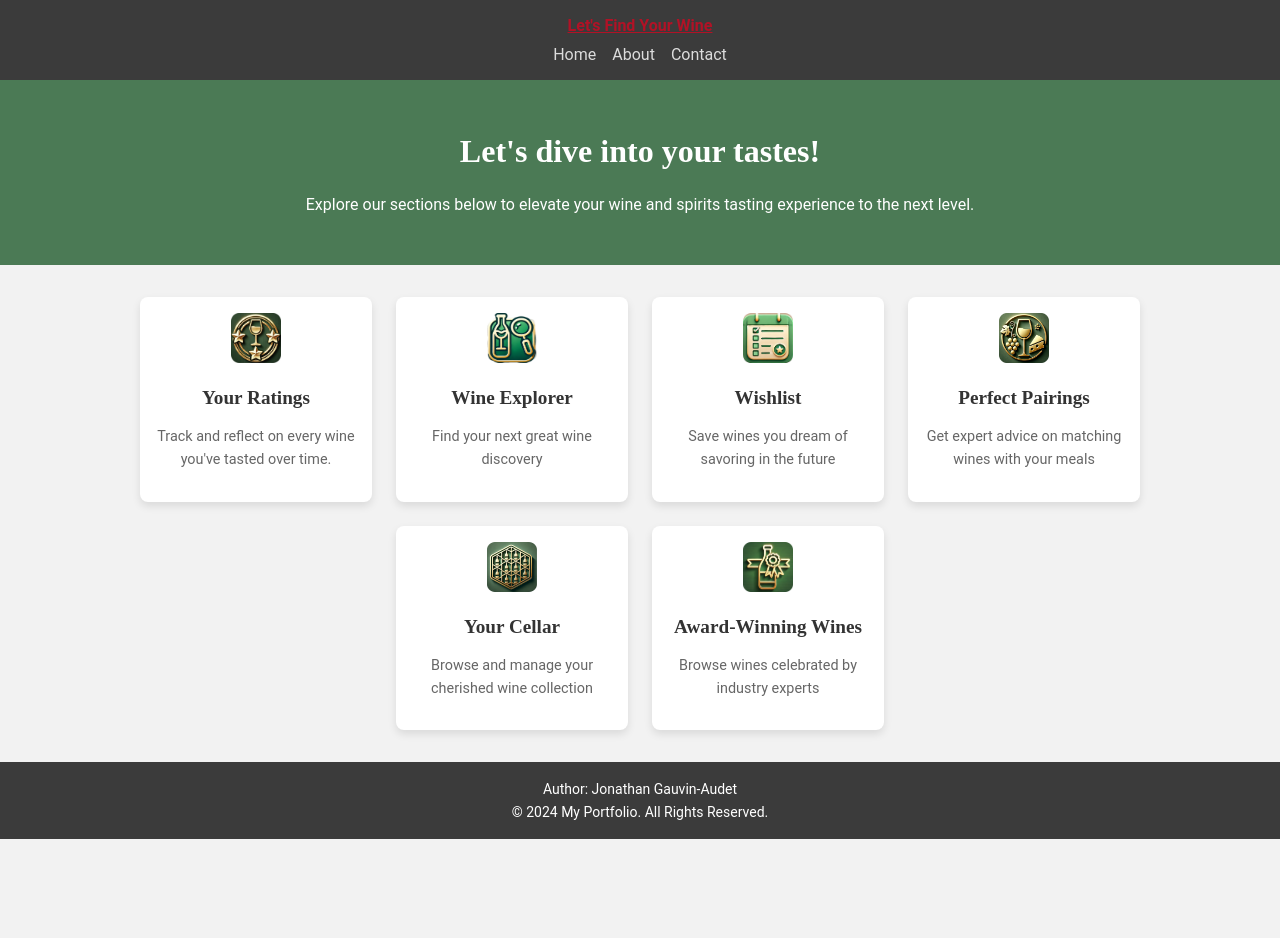
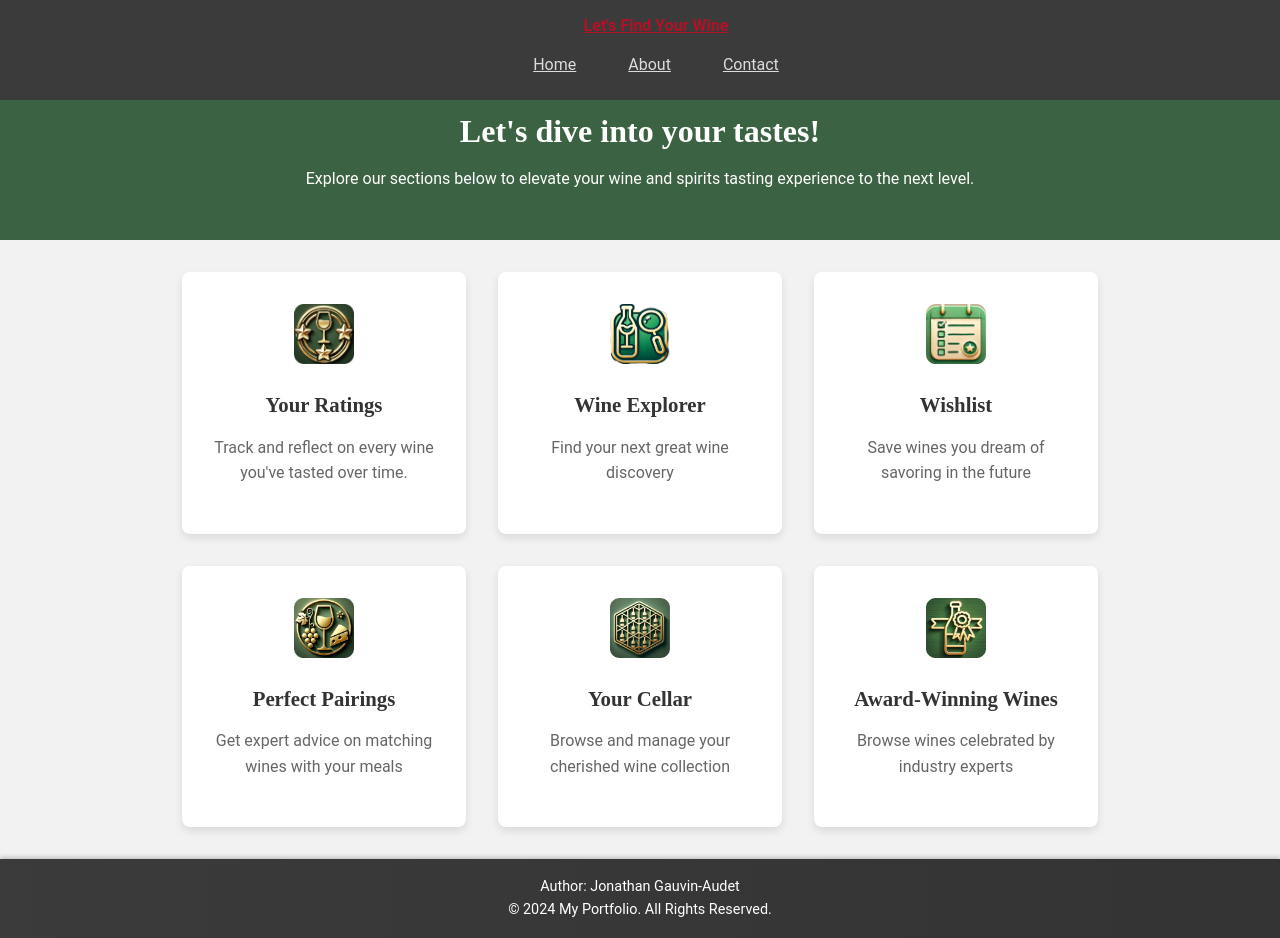
Before and after one commit to Chemboi/wine-app, a plain HTML site: page templates/home.html in a window 1280 px wide. Before the commit the page ends 839 px from the top, so only its background shows below. Drawn offline with Linux system fonts and the light colour scheme.

Commit message:
Modified CSS

```diff
--- a/static/css/style.css
+++ b/static/css/style.css
@@ -1,4 +1,6 @@
 /* General Styling */
+/* Order : body, title h1-h4, p and footer */
+
 body {
     font-family: 'Roboto', sans-serif;
     background-color: #f2f2f2;
@@ -6,6 +8,9 @@ body {
     text-align: center;
     margin: 0;
     padding: 0;
+    min-height: 100vh;
+    display: flex;
+    flex-direction: column;
 }
 
 h1, h2, h3, h4 {
@@ -18,10 +23,36 @@ p {
     line-height: 1.6;
 }
 
-/* Navbar Styling */
+
+footer {
+    background: linear-gradient(to right, #3b3b3b, #333333);
+    color: #ffffff;
+    padding: 1rem;
+    text-align: center;
+    font-size: 0.875rem;
+    box-shadow: 0 -2px 4px rgba(0, 0, 0, 0.2);
+    margin-top: auto; /* Pushes footer to the bottom */
+}
+
+footer p {
+    margin: 0;
+    color: #ffffff;
+    font-size: 0.9rem;
+}
+
+
+
+
+/* classes */
+/* Order : nav, header, features, feature-card */
+
 .navbar {
     background-color: #3b3b3b;
     padding: 1rem;
+    position: fixed;
+    width: 100%;
+    top: 0;
+    z-index: 1000;
 }
 
 .navbar .navbar-brand {
@@ -38,33 +69,63 @@ p {
 
 .nav-link {
     color: #dcdcdc;
-    text-decoration: none;
+    padding: 0.5rem 1rem;
+    border: 2px solid transparent;
+    border-radius: 5px;
+    transition: color 0.3s, background-color 0.3s;
 }
 
 .nav-link:hover {
-    color: #b11226;
+    color: #fff;
+    background-color: #b11226;
 }
 
-/* Header Section */
+
+
+
 .header {
     background-color: #4b7a55;
-    padding: 2rem;
+    padding: 2rem 1rem;
     color: #ffffff;
+    margin-top: 60px;
+    position: relative;
+}
+
+
+.header::before {
+    content: "";
+    position: absolute;
+    top: 0;
+    left: 0;
+    width: 100%;
+    height: 100%;
+    background: rgba(0, 0, 0, 0.2);
+    z-index: 1;
+}
+
+.header-content {
+    position: relative;
+    z-index: 2;
 }
 
 .header h1 {
     color: #ffffff;
+    font-size: 2rem;
+    margin-bottom: 0.5rem;
 }
 
 .header p {
     color: #ffffff;
+    font-size: 1rem;
 }
 
-/* Feature Cards Styling */
+
+
+
 .features {
     display: flex;
     flex-wrap: wrap;
-    gap: 1.5rem;
+    gap: 2rem;
     padding: 2rem;
     justify-content: center;
 }
@@ -73,41 +134,29 @@ p {
     background-color: #fff;
     border-radius: 8px;
     box-shadow: 0 4px 8px rgba(0, 0, 0, 0.1);
-    padding: 1rem;
-    width: 200px;
+    padding: 2rem;
+    width: 220px;
     transition: transform 0.3s ease, box-shadow 0.3s ease;
     text-align: center;
 }
 
 .feature-card:hover {
-    transform: translateY(-10px);
+    transform: scale(1.05);
     box-shadow: 0 8px 16px rgba(0, 0, 0, 0.2);
 }
 
-.feature-icon {
-    font-size: 2rem;
+.feature-icon img {
+    width: 60px;
+    height: 60px;
     margin-bottom: 0.5rem;
 }
 
 .feature-card h2 {
-    font-size: 1.2rem;
+    font-size: 1.3rem;
     color: #333;
 }
 
 .feature-card p {
-    font-size: 0.9rem;
+    font-size: 1rem;
     color: #666;
 }
-
-/* Footer */
-footer {
-    background-color: #3b3b3b;
-    color: #ffffff;
-    padding: 1rem;
-}
-
-footer p {
-    margin: 0;
-    color: #ffffff;
-    font-size: 0.875rem;
-}
```
